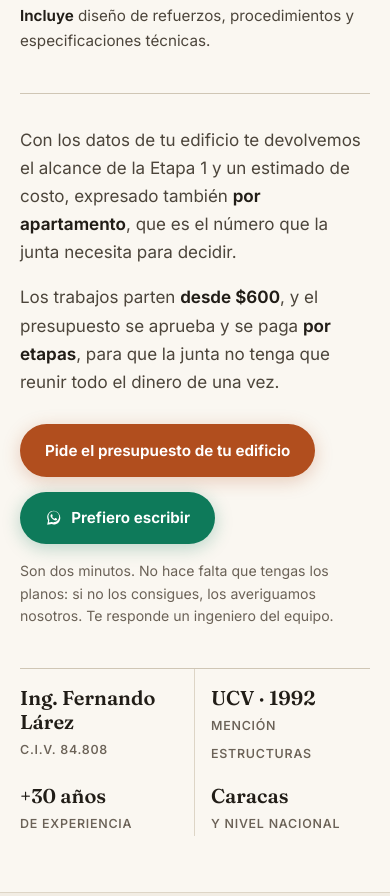
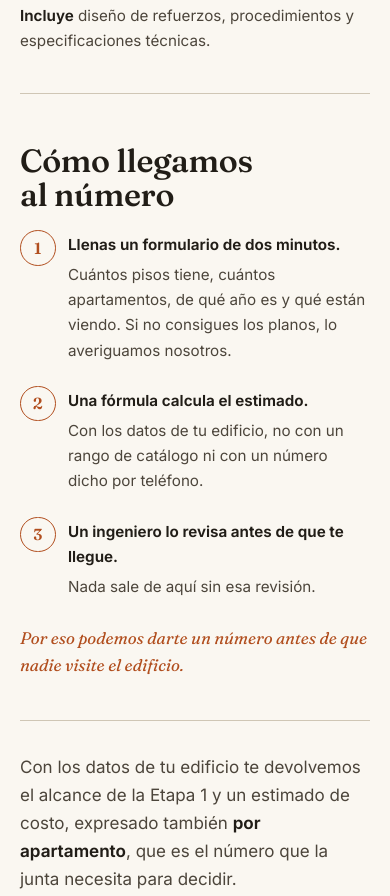
Before and after one commit to geconinpro/geconinpro.github.io, a plain HTML site: page index.html in a window 390 px wide. Shown: the part 1669-2565 px from the top of the page. Drawn offline with Linux system fonts and the light colour scheme.

Commit message:
Cierre adaptado por página y el formulario explicado
El mismo cierre estaba copiado en las cuatro páginas y todas pedían contar qué
pasaba "en tu edificio", aunque el visitante hubiera entrado buscando una
remodelación o el mantenimiento de un galpón.

Cierre por página
- Edificios y Reparaciones mantienen el formulario como botón principal.
- Remodelaciones y Empresas pasan a WhatsApp. El formulario pregunta por daños y
  calcula con la fórmula del diagnóstico estructural: una remodelación o un techo
  industrial no se cotizan así, y enviarlos por ahí da un precio equivocado.
- Remodelaciones estrena titular: "¿Vas a remodelar? Primero hay que saber qué
  paredes sostienen".
- El cierre de Empresas pasa a tuteo, como manda la guía de redacción.

Nuevo bloque "Cómo llegamos al número"
Explica el formulario, que es el diferenciador y no estaba contado en ninguna
parte: lo llenas en dos minutos, una fórmula calcula el estimado con los datos
del inmueble, y un ingeniero lo revisa antes de que llegue.

Franja de la empresa
Deja de armarse alrededor de una sola persona. Ahora dice ingeniería estructural,
un calculista que firma, dirección técnica con C.I.V. 84.808, y Caracas.

Se retiraron los comentarios internos del HTML: contaban decisiones de negocio en
un repositorio público. Viven en las notas privadas del proyecto.

Co-Authored-By: Claude <noreply@anthropic.com>

```diff
--- a/estilos.css
+++ b/estilos.css
@@ -555,3 +555,29 @@ nav.mainnav a.actual{color:var(--clay);border-bottom-color:var(--clay)}
 .client-index .ctype{text-align:left}
 .eng-sign .who,.eng-facts div,.eng-facts dd,.cta-contacts>*,.svc-row>*,.client-index li>*{min-width:0}
 .cta-contacts{grid-template-columns:repeat(auto-fit,minmax(11rem,1fr))}
+
+/* ---------- cómo llegamos al número (el formulario como diferenciador) ---------- */
+.como{margin-top:clamp(2.5rem,5vw,3.5rem);padding-top:clamp(2rem,4vw,2.6rem);border-top:1px solid var(--rule)}
+.como-titulo{font-size:clamp(1.4rem,2.6vw,1.9rem);margin-bottom:clamp(1.4rem,3vw,2rem)}
+.pasos{list-style:none;display:grid;grid-template-columns:repeat(3,1fr);gap:clamp(1.4rem,3vw,2.6rem);counter-reset:paso}
+.pasos li{
+  counter-increment:paso;position:relative;padding-top:2.9rem;
+  font-size:.95rem;color:var(--ink-soft);min-width:0;
+}
+.pasos li::before{
+  content:counter(paso);position:absolute;top:0;left:0;
+  width:2.1rem;height:2.1rem;border-radius:50%;
+  border:1px solid var(--clay);color:var(--clay);
+  font-family:var(--serif);font-size:1rem;font-weight:600;
+  display:flex;align-items:center;justify-content:center;
+}
+.pasos li b{display:block;color:var(--ink);font-weight:650;margin-bottom:.3rem}
+.como-pie{
+  margin-top:clamp(1.6rem,3vw,2.2rem);font-family:var(--serif);font-style:italic;
+  font-size:clamp(1.05rem,2vw,1.35rem);color:var(--clay);max-width:26em;
+}
+@media (max-width:800px){
+  .pasos{grid-template-columns:1fr;gap:1.6rem}
+  .pasos li{padding-top:0;padding-left:3rem}
+  .pasos li::before{top:-.15rem}
+}
--- a/index.html
+++ b/index.html
@@ -54,28 +54,7 @@
 
 <main id="contenido">
 
-<!-- ============ APERTURA: ETAPA 1 + PRESUPUESTO · para juntas de condominio ============ -->
-<!-- Reorganizado el 19 de agosto de 2026, por decisión de Kristina: la página abría con
-     una frase de marca y pedía el presupuesto antes de explicar qué se compra. Ahora la
-     Etapa 1 abre la página, y el botón del formulario llega después de la explicación.
-     El hero anterior se retiró: su foto era un apartamento de familia y vive en
-     reparaciones.html; "No opinamos: calculamos" pasó a la franja superior de las 4 páginas. -->
-<!-- Titular reescrito el 19 de agosto de 2026. Sale del Pilar 9:
-     "son los que calculan la reparación, no los que solo te dicen que tienes un problema".
-     Las otras opciones están en estrategia/borradores/seccion-presupuesto-web.md
-
-     ⚠️ CORRECCIÓN DE KRISTINA, 19 de agosto de 2026:
-     La ETAPA 1 es la VISITA DEL CALCULISTA. NO incluye demoliciones.
-     Toda demolición (exploración con demolición previa, mampostería, apuntalamiento)
-     es ETAPA 2. No escribir aquí la palabra demolición.
-
-     🔴 El documento 03 todavía dice lo contrario: transcribe la Etapa 1 con
-     "Incluye demoliciones previas para análisis estructural". Hay que corregir ese
-     documento con el Ing. Lárez. Esta página ya sigue la versión corregida.
-
-     ⏳ Pies de foto: solo nombran el elemento. Un pie técnico (qué muestra cada foto,
-     qué se concluyó) queda PENDIENTE DE APROBACIÓN DE FERNANDO.
-     ✅ Permiso de fotos del edificio: confirmado por Kristina el 19 de agosto de 2026. -->
+<!-- ============ APERTURA · Etapa 1 y presupuesto ============ -->
 <section class="presupuesto apertura" id="presupuesto" aria-labelledby="pres-title">
   <div class="wrap">
     <p class="kicker rv">Etapa 1 · El punto de partida de cualquier edificio</p>
@@ -109,6 +88,25 @@
       </div>
     </div>
 
+    <!-- Cómo llegamos al número -->
+    <div class="como">
+      <h2 class="como-titulo rv">Cómo llegamos al número</h2>
+      <ol class="pasos">
+        <li class="rv">
+          <b>Llenas un formulario de dos minutos.</b>
+          Cuántos pisos tiene, cuántos apartamentos, de qué año es y qué están viendo. Si no consigues los planos, lo averiguamos nosotros.
+        </li>
+        <li class="rv rv-d1">
+          <b>Una fórmula calcula el estimado.</b>
+          Con los datos de tu edificio, no con un rango de catálogo ni con un número dicho por teléfono.
+        </li>
+        <li class="rv rv-d2">
+          <b>Un ingeniero lo revisa antes de que te llegue.</b> Nada sale de aquí sin esa revisión.
+        </li>
+      </ol>
+      <p class="como-pie rv rv-d2">Por eso podemos darte un número antes de que nadie visite el edificio.</p>
+    </div>
+
     <div class="pres-cierre">
       <div class="pres-body rv">
         <p>Con los datos de tu edificio te devolvemos el alcance de la Etapa 1 y un estimado de costo, expresado también <b>por apartamento</b>, que es el número que la junta necesita para decidir.</p>
@@ -122,14 +120,15 @@
             Prefiero escribir
           </a>
         </div>
-        <p class="pres-friction">Son dos minutos. No hace falta que tengas los planos: si no los consigues, los averiguamos nosotros. Te responde un ingeniero del equipo.</p>
+        <p class="pres-friction">Es un formulario de dos minutos, no una llamada. No hace falta que tengas los planos, y te responde un ingeniero del equipo.</p>
       </div>
     </div>
 
-    <div class="cred-line rv" role="list" aria-label="Credenciales">
-      <div role="listitem"><b>Ing. Fernando Lárez</b><span>C.I.V. 84.808</span></div>
-      <div role="listitem"><b>UCV · 1992</b><span>Mención Estructuras</span></div>
-      <div role="listitem"><b>+30 años</b><span>de experiencia</span></div>
+    <!-- Franja de la empresa -->
+    <div class="cred-line rv" role="list" aria-label="La empresa">
+      <div role="listitem"><b>Ingeniería estructural</b><span>equipo, desde 2005</span></div>
+      <div role="listitem"><b>Un calculista</b><span>que firma los cálculos</span></div>
+      <div role="listitem"><b>Dirección técnica</b><span>C.I.V. 84.808</span></div>
       <div role="listitem"><b>Caracas</b><span>y nivel nacional</span></div>
     </div>
   </div>
@@ -295,13 +294,13 @@
   <div class="wrap">
     <p class="kicker rv">Agenda tu evaluación</p>
     <h2 class="rv rv-d1" id="cta-title">Cuéntanos qué está pasando en tu edificio. <em>Te respondemos con un presupuesto formal.</em></h2>
-    <p class="lead rv rv-d2" style="text-align:center">Cuéntanos del inmueble en dos minutos y te respondemos con el alcance del trabajo y un estimado de costo. No es un rango genérico: se calcula con los datos de tu edificio. Atendemos Caracas y todo el territorio nacional.</p>
+    <p class="lead rv rv-d2" style="text-align:center">Llenas un formulario de dos minutos y te respondemos con el alcance de la Etapa 1 y un estimado de costo. No es un rango genérico: se calcula con los datos de tu edificio, y te lo damos también por apartamento.</p>
     <p class="rv rv-d2">
-      <a class="btn btn-form" href="https://forms.fillout.com/t/vJaxD2xgSgus" target="_blank" rel="noopener">Pide tu presupuesto</a>
+      <a class="btn btn-form" href="https://forms.fillout.com/t/vJaxD2xgSgus" target="_blank" rel="noopener">Pide el presupuesto de tu edificio</a>
     </p>
     <p class="cta-or rv rv-d2">¿Prefieres escribir? También estamos por WhatsApp.</p>
     <p class="rv rv-d2">
-      <a class="btn btn-wa" href="https://wa.me/584142352430?text=Hola%2C%20vi%20su%20p%C3%A1gina%20y%20necesito%20una%20evaluaci%C3%B3n%20de%20da%C3%B1os%20estructurales." target="_blank" rel="noopener">
+      <a class="btn btn-wa" href="https://wa.me/584142352430?text=Hola%2C%20soy%20de%20una%20junta%20de%20condominio%20y%20quiero%20un%20presupuesto%20para%20mi%20edificio." target="_blank" rel="noopener">
         <svg viewBox="0 0 32 32" aria-hidden="true"><path d="M16 3C9.4 3 4 8.4 4 15c0 2.1.6 4.2 1.7 6L4 29l8.2-1.6c1.2.6 2.5.9 3.8.9 6.6 0 12-5.4 12-12S22.6 3 16 3zm0 21.8c-1.2 0-2.4-.3-3.5-.8l-.5-.3-4.9 1 1-4.7-.3-.5c-1-1.6-1.5-3.4-1.5-5.4 0-5.4 4.4-9.8 9.8-9.8s9.8 4.4 9.8 9.8-4.5 9.7-9.9 9.7zm5.4-7.3c-.3-.1-1.7-.9-2-1s-.5-.1-.7.1c-.2.3-.8 1-.9 1.2-.2.2-.3.2-.6.1s-1.2-.5-2.3-1.4c-.9-.8-1.4-1.7-1.6-2s0-.4.1-.6c.1-.1.3-.3.4-.5.1-.2.2-.3.3-.5s0-.4 0-.5-.7-1.6-.9-2.2c-.2-.6-.5-.5-.7-.5h-.6c-.2 0-.5.1-.8.4s-1 1-1 2.5 1.1 2.9 1.2 3.1c.1.2 2.1 3.2 5.1 4.5.7.3 1.3.5 1.7.6.7.2 1.4.2 1.9.1.6-.1 1.7-.7 2-1.4.2-.7.2-1.3.2-1.4-.1-.1-.3-.2-.6-.4z"/></svg>
         Escríbenos por WhatsApp
       </a>
```
Also changed, not shown: empresas.html (+9 -9 lines), remodelaciones.html (+9 -9 lines), reparaciones.html (+3 -3 lines).
